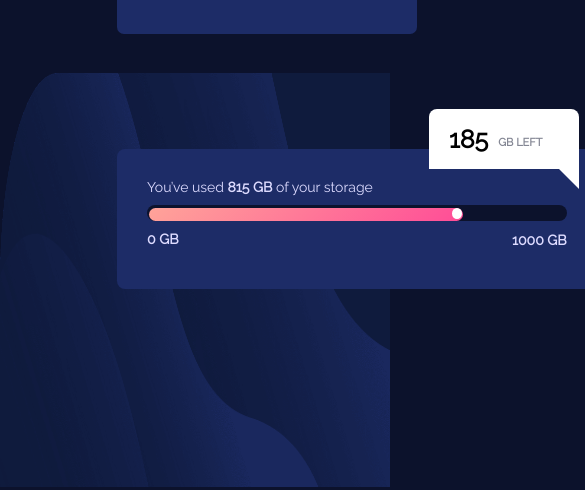
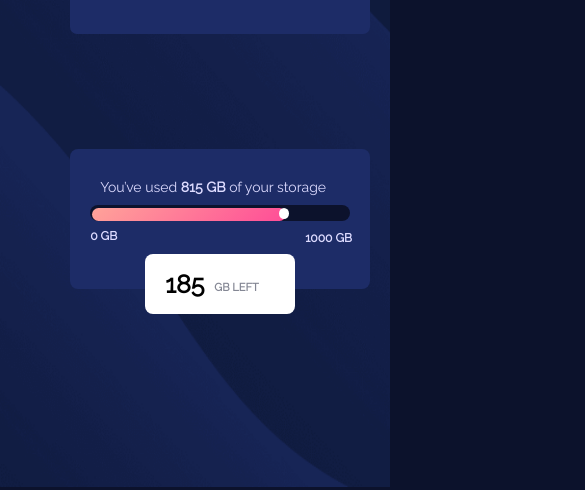
Before and after one commit to Omared250/fylo-data-storage-component, a plain HTML site: page index.html in a window 390 px wide. Shown: the part 357-847 px from the top of the page, 585 px wide, since content can reach past the window. Drawn offline with Linux system fonts and the light colour scheme.

Commit message:
mobile screen setup

```diff
--- a/css/index.css
+++ b/css/index.css
@@ -36,6 +36,19 @@ html {
     display: none;
 }
 
+@media(max-width: 600px) {
+    #image-desktop {
+        display: none;
+    }
+
+    #image-mobile {
+        display: flex;
+        width: 100%;
+        height: 100vh;
+        max-width: 100%;
+    }
+}
+
 /*------box icons setup-------*/
 
 #box-icons {
@@ -53,6 +66,18 @@ html {
     #box-icons {
         top: 25%;
         left: 30%;
+    }
+}
+
+@media(max-width: 800px) {
+    #box-icons {
+        left: 15%;
+    }
+}
+
+@media(max-width: 600px) {
+    #box-icons {
+        left: 18%;
     }
 }
 
@@ -92,6 +117,19 @@ html {
     }
 }
 
+@media(max-width: 800px) {
+    #box-information {
+        left: 15%;
+    }
+}
+
+@media(max-width: 600px) {
+    #box-information {
+        left: 18%;
+        width: 300px;
+    }
+}
+
 #advice {
     position: absolute;
     display: flex;
@@ -109,6 +147,15 @@ html {
     }
 }
 
+@media(max-width: 600px) {
+    #advice {
+        top: 75%;
+        left: 25%;
+        height: 60px;
+        border-radius: 8px;
+    }
+}
+
 #advice::after {
     content: "";
     position: absolute;
@@ -118,6 +165,12 @@ html {
     height: 20px;
     border-bottom: 20px solid var(--Dark-Blue);
     border-right: 20px solid transparent;
+}
+
+@media(max-width: 600px) {
+    #advice::after {
+        display: none;
+    }
 }
 
 #advice .p1 {
@@ -148,12 +201,25 @@ progress[value] {
     -webkit-appearance: none;
 }
 
+@media(max-width: 600px) {
+    progress[value] {
+        width: 260px;
+    }
+}
+
 progress[value]::-webkit-progress-bar {
     margin: 56px 0px 0px 30px;
     padding-top: 2.7px;
     padding-left: 2px;
     background-color: var(--Very-Dark-Blue);
     border-radius: 50px;
+}
+
+@media(max-width: 600px) {
+    progress[value]::-webkit-progress-bar {
+        margin-left: 20px;
+        padding-top: 2.1;
+    }
 }
 
 progress[value]::-webkit-progress-value {
@@ -178,7 +244,21 @@ progress[value]::after {
     color: var(--Pale-Blue);
 }
 
+@media(max-width: 600px) {
+    #progress-area .p1 {
+        margin: 63px 0px 0px 20px;
+        font-size: 12px;
+    }
+}
+
 #progress-area .p2 {
     margin: -15px 0px 0px 395px;
     color: var(--Pale-Blue);
 }
+
+@media(max-width: 600px) {
+    #progress-area .p2 {
+        margin: -12px 0px 0px 235px;
+        font-size: 12px;
+    }
+}
```
